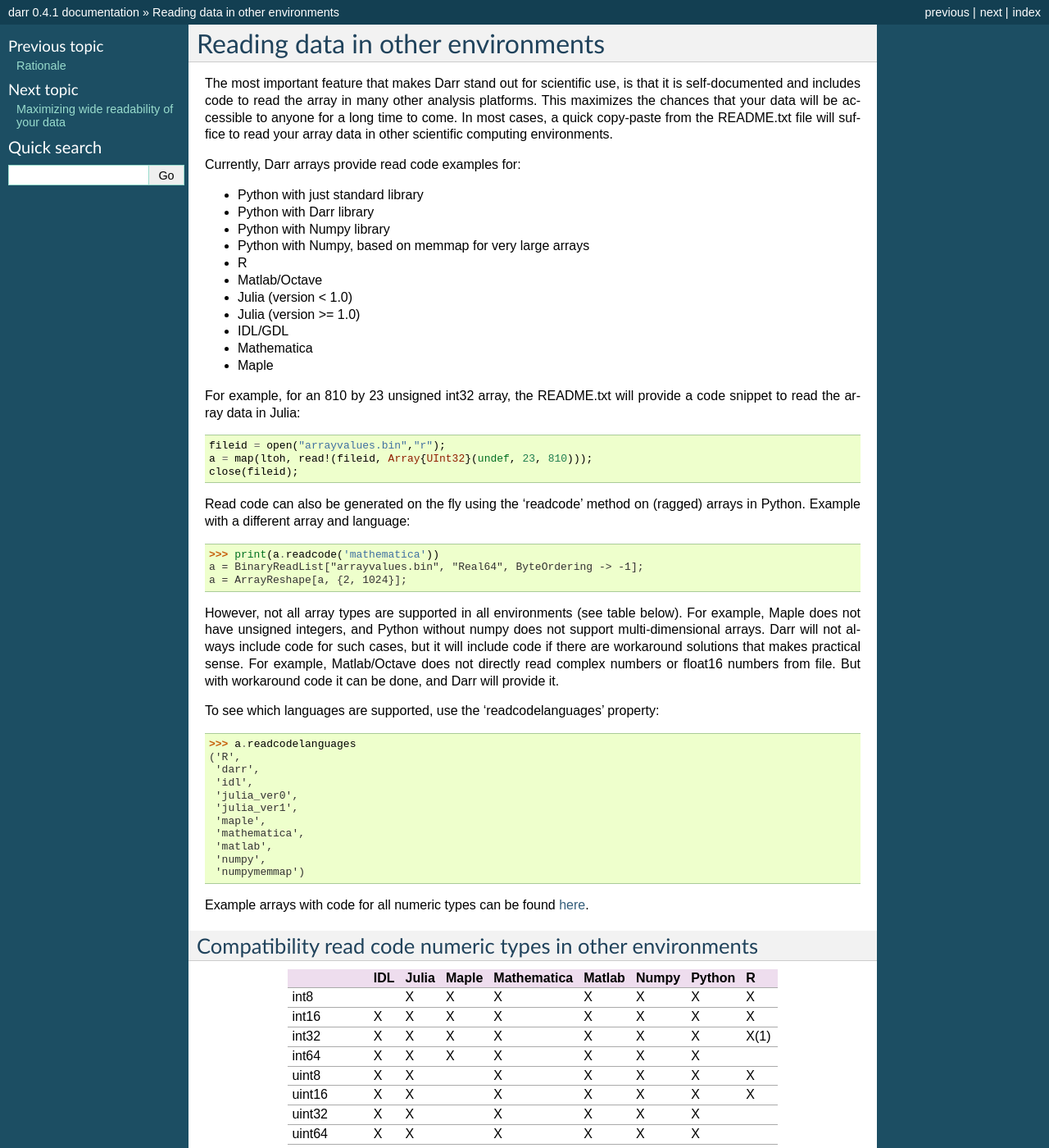
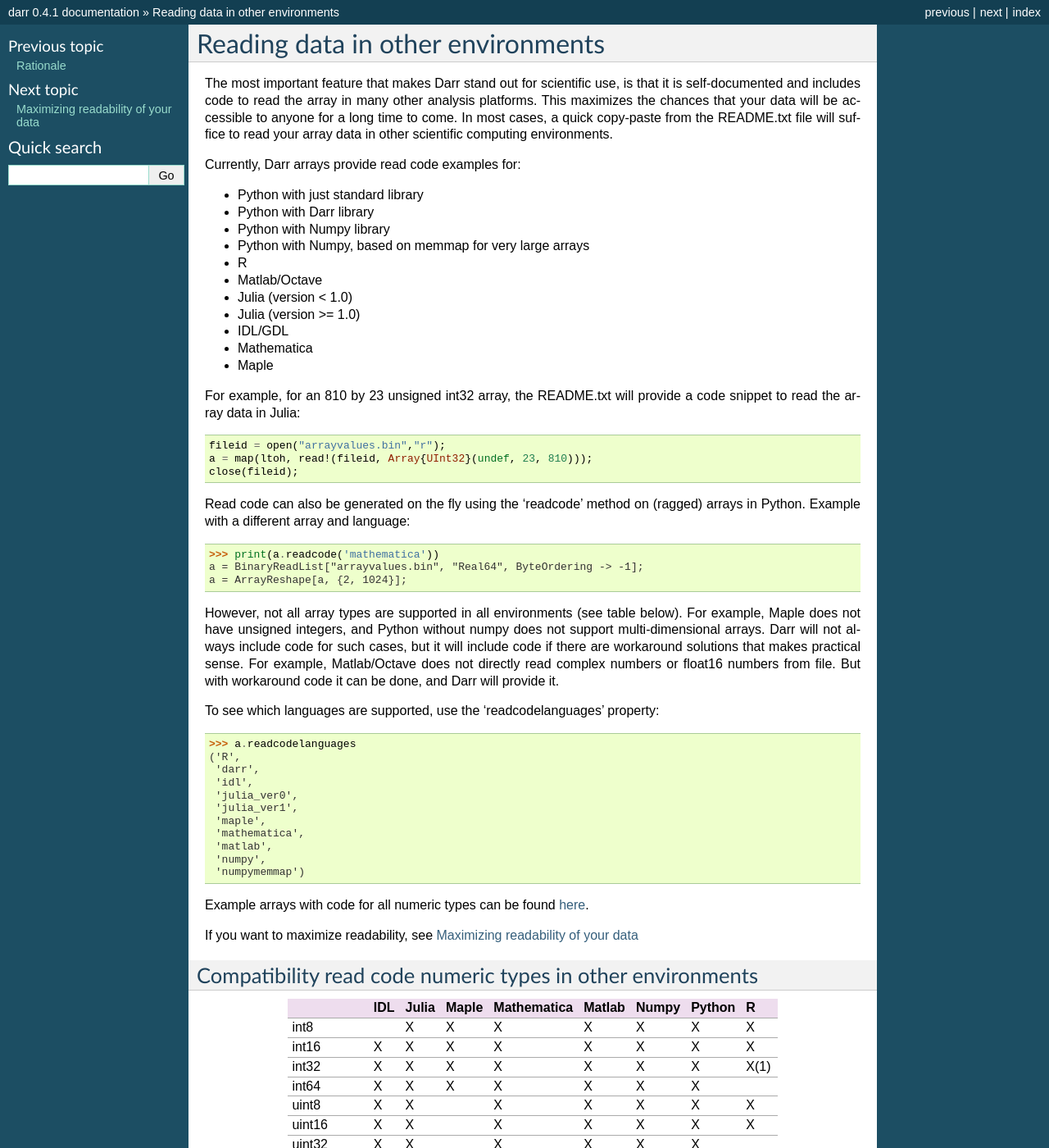
Before and after one commit to gbeckers/Darr, a Sphinx documentation site: the page built from docs/readcode.rst, in a window 1280 px wide and 1400 px high. Shown: the whole window at 82% size. Built offline with Sphinx 7.4.7, drawn with Linux system fonts in a browser that asks for light colours.

Commit message:
create link in doc

```diff
--- a/docs/readability.rst
+++ b/docs/readability.rst
@@ -1,5 +1,5 @@
-Maximizing wide readability of your data
-========================================
+Maximizing readability of your data
+===================================
 
 The purpose of Darr is to make numeric array data as widely and as easily
 readable as possible through automatic self-documentation that includes code
--- a/docs/readcode.rst
+++ b/docs/readcode.rst
@@ -67,6 +67,9 @@ To see which languages are supported, use the 'readcodelanguages' property:
 Example arrays with code for all numeric types can be found `here
 <https://github.com/gbeckers/Darr/tree/master/examplearrays>`__.
 
+If you want to maximize readability, see
+:doc:`Maximizing readability of your data <readability>`
+
 Compatibility read code numeric types in other environments
 -----------------------------------------------------------
 
```
